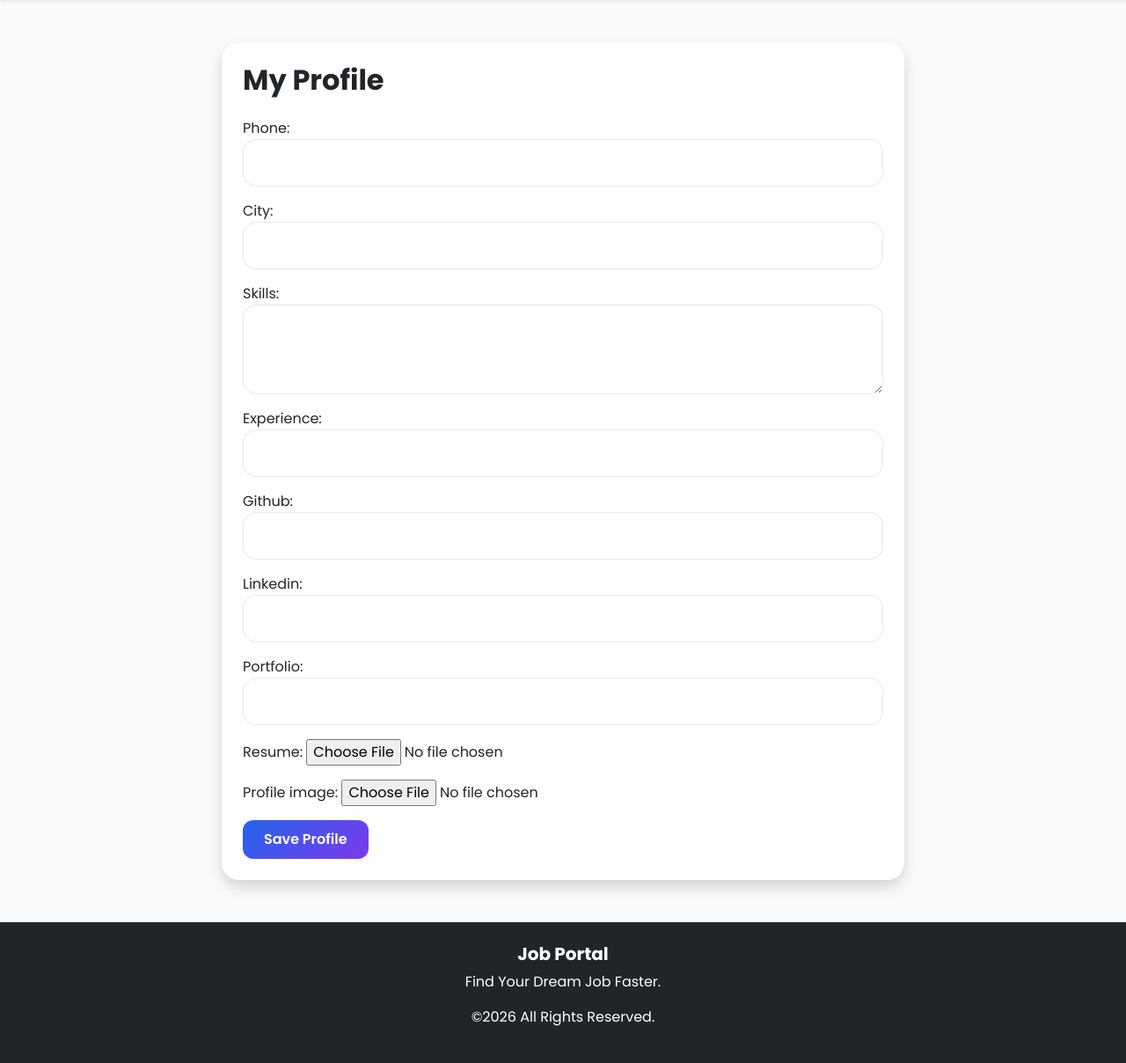
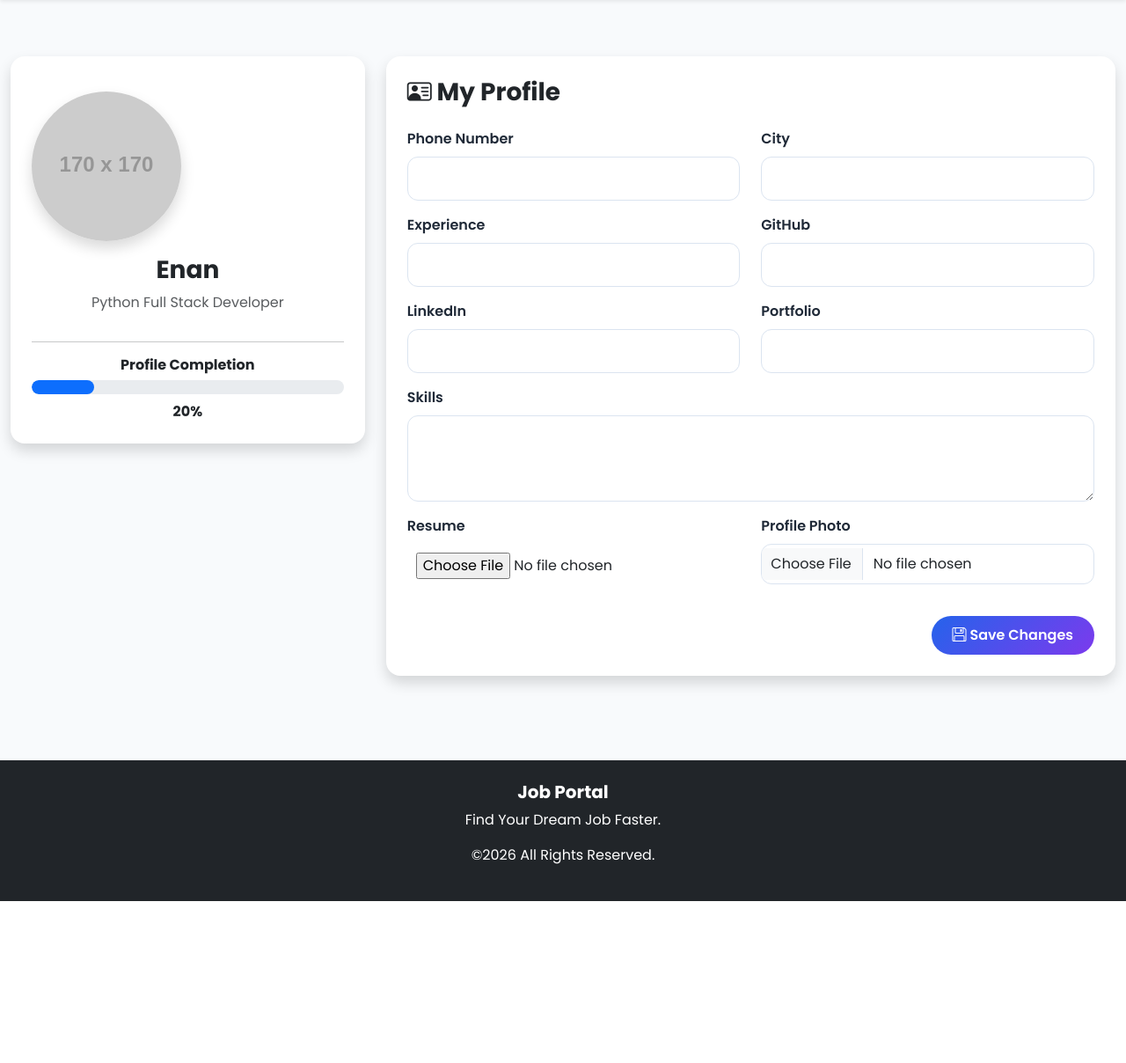
Before and after one commit to ChristianEnan/Job-Portal, a Django app: page /accounts/profile/ in a window 1280 px wide. Shown: the part 94-1302 px from the top of the page at 88% size. After the commit the page ends 1118 px from the top, so only its background shows below. Run offline with Django 5.2, Linux system fonts and the light colour scheme; a user stored in the database is signed in; data comes from the database, SQL or seed files in the repository; grey boxes labelled with a size stand in for pictures from a placeholder-image service; some libraries are stand-ins or nearby versions.

Commit message:
feat: Add profile image upload to CandidateProfileForm; enhance profile page layout and completion display

```diff
--- a/JobPortal/accounts/forms.py
+++ b/JobPortal/accounts/forms.py
@@ -37,4 +37,6 @@ class CandidateProfileForm(forms.ModelForm):
             'linkedin': forms.URLInput(attrs={'class': 'form-control'}),
 
             'portfolio': forms.URLInput(attrs={'class': 'form-control'}),
+
+            "profile_image": forms.FileInput(attrs={"class": "form-control","id": "id_profile_image"}),
         }
--- a/JobPortal/accounts/views.py
+++ b/JobPortal/accounts/views.py
@@ -77,7 +77,6 @@ def user_logout(request):
 
 
 @login_required
-
 def profile(request):
 
     profile, created = CandidateProfile.objects.get_or_create(
@@ -102,18 +101,52 @@ def profile(request):
 
         form = CandidateProfileForm(instance=profile)
 
+    profile_completion = 0
+
+    if request.user.username:
+        profile_completion += 10
+
+    if request.user.email:
+        profile_completion += 10
+
+    if profile.phone:
+        profile_completion += 10
+
+    if profile.city:
+        profile_completion += 10
+
+    if profile.skills:
+        profile_completion += 15
+
+    if profile.experience:
+        profile_completion += 10
+
+    if profile.resume:
+        profile_completion += 15
+
+    if profile.profile_image:
+        profile_completion += 10
+
+    if profile.github:
+        profile_completion += 5
+
+    if profile.linkedin:
+        profile_completion += 5
+
+    if profile.portfolio:
+        profile_completion += 10
+
     return render(
         request,
         "accounts/profile.html",
         {
             "form": form,
-            "profile": profile
+            "profile": profile,
+            "profile_completion": profile_completion,
         }
     )
 
-    logout(request)
 
-    return redirect("home")
 
 @login_required
 def dashboard(request):
--- a/JobPortal/static/css/style.css
+++ b/JobPortal/static/css/style.css
@@ -495,3 +495,37 @@ opacity:1;
     }
 
 }
+
+.form-control{
+
+    border-radius:12px;
+
+    padding:12px 16px;
+
+    border:1px solid #dbe4f0;
+
+    transition:.3s;
+
+}
+
+.form-control:focus{
+
+    border-color:#2563eb;
+
+    box-shadow:0 0 0 .2rem rgba(37,99,235,.15);
+
+}
+
+.form-label{
+
+    color:#1f2937;
+
+    margin-bottom:8px;
+
+}
+
+input[type="file"]{
+
+    padding:10px;
+
+}
--- a/JobPortal/templates/accounts/profile.html
+++ b/JobPortal/templates/accounts/profile.html
@@ -6,57 +6,230 @@ My Profile
 
 {% block content %}
 
-<div class="container mt-5" style="max-width:800px;">
+<div class="container py-5">
 
-<div class="card shadow p-4">
+    <div class="row g-4">
 
-<h2 class="mb-4">My Profile</h2>
+        <!-- Left Profile Card -->
+        <div class="col-lg-4">
 
-<form method="POST" enctype="multipart/form-data">
+            <div class="card border-0 shadow rounded-4 p-4 text-center">
 
-{% csrf_token %}
+                <div class="mt-3">
 
-{{ form.as_p }}
+                    {% if profile.profile_image %}
 
-<button class="btn btn-primary">
+                    <img
+                        id="previewImage"
+                        src="{{ profile.profile_image.url }}"
+                        class="rounded-circle shadow"
+                        width="170"
+                        height="170"
+                        style="object-fit:cover;">
 
-Save Profile
+                    {% else %}
 
-</button>
+                    <img
+                        id="previewImage"
+                        src="https://via.placeholder.com/170x170.png?text=Profile"
+                        class="rounded-circle shadow"
+                        width="170"
+                        height="170"
+                        style="object-fit:cover;">
 
-</form>
+                    {% endif %}
 
-{% if profile.profile_image %}
+                </div>
 
-<hr>
+                <h3 class="fw-bold mt-3">
+                    {{ request.user.get_full_name|default:request.user.username }}
+                </h3>
 
-<h5>Profile Photo</h5>
+                <p class="text-muted">
+                    Python Full Stack Developer
+                </p>
 
-<img src="{{ profile.profile_image.url }}"
-     width="150"
-     class="img-thumbnail mb-3">
+                {% if profile.city %}
+                <p>
+                    <i class="bi bi-geo-alt-fill text-danger"></i>
+                    {{ profile.city }}
+                </p>
+                {% endif %}
 
-{% endif %}
+                <hr>
 
+                <h6 class="fw-bold">
+                    Profile Completion
+                </h6>
 
-{% if profile.resume %}
+                <div class="progress mb-2">
 
-<hr>
+                    <div
+                        class="progress-bar bg-primary"
+                        style="width: {{ profile_completion }}%;">
 
-<h5>Resume</h5>
+                    </div>
 
-<a href="{{ profile.resume.url }}"
-   target="_blank"
-   class="btn btn-success">
+                </div>
 
-    Download Resume
+                <strong>
+                    {{ profile_completion }}%
+                </strong>
 
-</a>
+            </div>
 
-{% endif %}
+        </div>
+
+        <!-- Right Side -->
+        <div class="col-lg-8">
+
+            <div class="card border-0 shadow rounded-4 p-4">
+
+                <h3 class="fw-bold mb-4">
+                    <i class="bi bi-person-vcard"></i>
+                    My Profile
+                </h3>
+
+                <form method="POST" enctype="multipart/form-data">
+
+                    {% csrf_token %}
+
+                    <div class="row">
+
+                        <div class="col-md-6 mb-3">
+                            <label class="form-label fw-semibold">
+                                Phone Number
+                            </label>
+                            {{ form.phone }}
+                        </div>
+
+                        <div class="col-md-6 mb-3">
+                            <label class="form-label fw-semibold">
+                                City
+                            </label>
+                            {{ form.city }}
+                        </div>
+
+                        <div class="col-md-6 mb-3">
+                            <label class="form-label fw-semibold">
+                                Experience
+                            </label>
+                            {{ form.experience }}
+                        </div>
+
+                        <div class="col-md-6 mb-3">
+                            <label class="form-label fw-semibold">
+                                GitHub
+                            </label>
+                            {{ form.github }}
+                        </div>
+
+                        <div class="col-md-6 mb-3">
+                            <label class="form-label fw-semibold">
+                                LinkedIn
+                            </label>
+                            {{ form.linkedin }}
+                        </div>
+
+                        <div class="col-md-6 mb-3">
+                            <label class="form-label fw-semibold">
+                                Portfolio
+                            </label>
+                            {{ form.portfolio }}
+                        </div>
+
+                        <div class="col-12 mb-3">
+                            <label class="form-label fw-semibold">
+                                Skills
+                            </label>
+                            {{ form.skills }}
+                        </div>
+
+                        <div class="col-md-6 mb-3">
+                            <label class="form-label fw-semibold">
+                                Resume
+                            </label>
+                            {{ form.resume }}
+                        </div>
+
+                        <div class="col-md-6 mb-3">
+                            <label class="form-label fw-semibold">
+                                Profile Photo
+                            </label>
+                            {{ form.profile_image }}
+                        </div>
+
+                    </div>
+
+                    <div class="text-end mt-3">
+
+                        <button class="btn btn-primary rounded-pill">
+
+                            <i class="bi bi-floppy"></i>
+
+                            Save Changes
+
+                        </button>
+
+                    </div>
+
+                </form>
+
+            </div>
+
+            {% if profile.resume %}
+
+            <div class="card border-0 shadow rounded-4 p-4 mt-4">
+
+                <h4 class="fw-bold">
+
+                    Resume
+
+                </h4>
+
+                <a
+                    href="{{ profile.resume.url }}"
+                    target="_blank"
+                    class="btn btn-success rounded-pill">
+
+                    <i class="bi bi-download"></i>
+
+                    Download Resume
+
+                </a>
+
+            </div>
+
+            {% endif %}
+
+        </div>
+
+    </div>
 
 </div>
 
-</div>
+<script>
+
+const imageInput = document.getElementById("id_profile_image");
+
+const preview = document.getElementById("previewImage");
+
+if(imageInput){
+
+    imageInput.addEventListener("change", function(){
+
+        const file = this.files[0];
+
+        if(file){
+
+            preview.src = URL.createObjectURL(file);
+
+        }
+
+    });
+
+}
+
+</script>
 
 {% endblock %}
```
